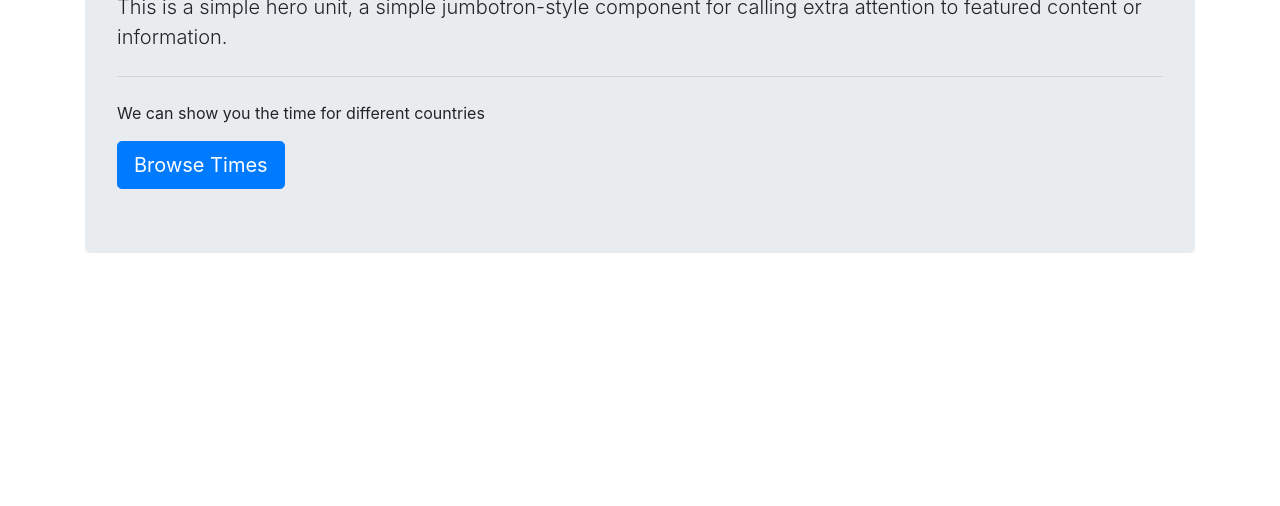
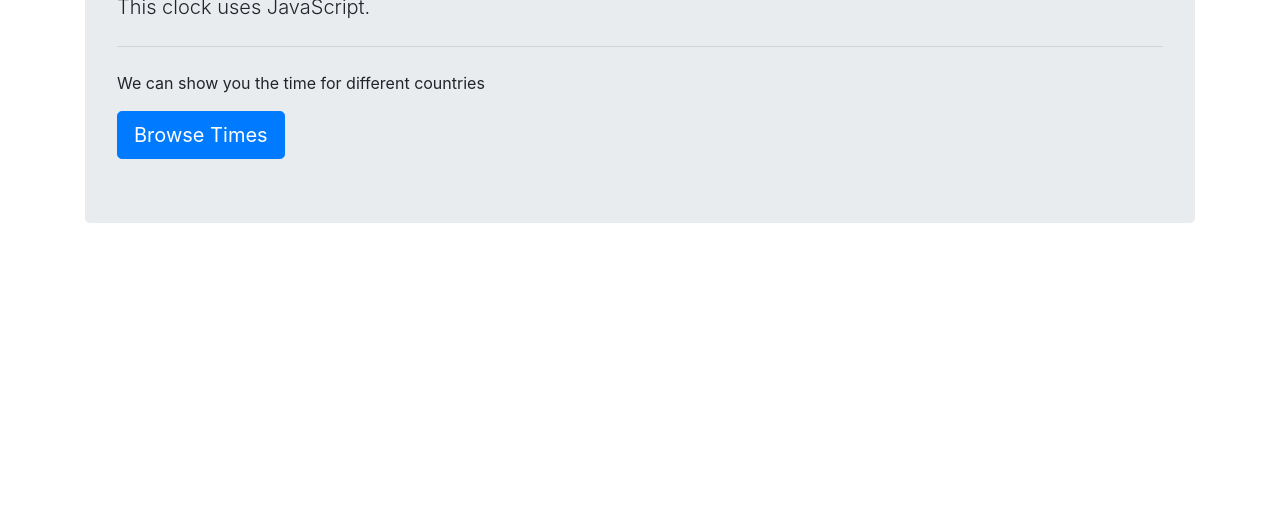
Before and after one commit to kartik633/ClockJS, a plain HTML site: page index.html in a window 1280 px wide. Shown: the part 294-800 px from the top of the page. Drawn offline with nearby package versions, Linux system fonts and the light colour scheme.

Commit message:
Update index.html

```diff
--- a/index.html
+++ b/index.html
@@ -64,7 +64,7 @@
   <div class="container my-4">
     <div class="jumbotron">
       <h1 class="display-4">Current time is: <span id="time"></span></h1>
-      <p class="lead">This is a simple hero unit, a simple jumbotron-style component for calling extra attention to featured content or information.</p>
+      <p class="lead">This clock uses JavaScript.</p>
       <hr class="my-4">
       <p>We can show you the time for different countries </p>
       <a class="btn btn-primary btn-lg" href="#" role="button">Browse Times</a>
```
